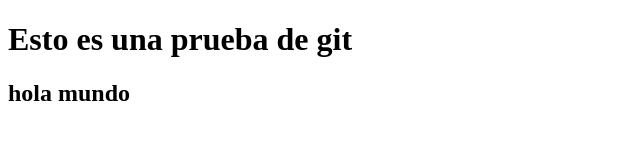
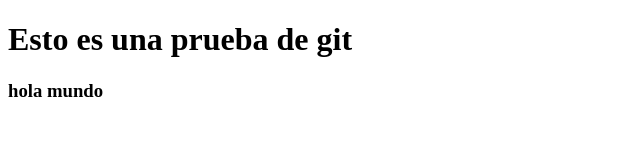
Before and after one commit to Elcid77/pruebaGIT2, a plain HTML site: page index.html in a window 1280 px wide. Shown: the full height of the page, 0-640 px from the left. Drawn offline with Linux system fonts and the light colour scheme.

Commit message:
Modifique el h2 por h3

```diff
--- a/index.html
+++ b/index.html
@@ -10,7 +10,7 @@
     <header>
         <h1> Esto es una prueba de git</h1>
 
-        <h2> hola mundo</h2>
+        <h3> hola mundo</h3>
     </header>
 
 
```
